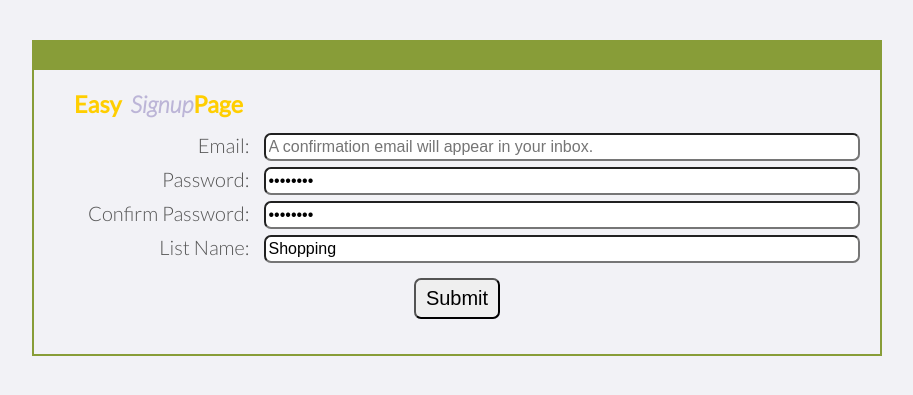
After one commit to TMurvihillPortfolio/frecenctlistportfolio, a PHP site: page /signup.php in a window 1280 px wide. The commit adds this page. Shown: the top 395 px of the page, without its empty margins (183-1096 px from the left). Run offline with PHP 8.4, Linux system fonts and the light colour scheme; some libraries are stand-ins or nearby versions.

Commit message:
signup sending email

```diff
--- a/index.php
+++ b/index.php
@@ -17,7 +17,7 @@
         $inputEmail = $_POST['email'];
 
         try {
-            $splQuery = "SELECT * FROM user WHERE email = :email";
+            $splQuery = "SELECT * FROM users WHERE email = :email";
             $statement = $db->prepare($splQuery);
             $statement->execute(array(':email'=>$inputEmail));
 
--- a/logout.php
+++ b/logout.php
@@ -2,3 +2,4 @@
 <?php include 'php/reusables/helpers.php'; ?>
 <?php
 logout();
+header('Location: index.php');
--- a/php/config/config.php
+++ b/php/config/config.php
@@ -1,4 +1,6 @@
 <?php
+
+    $rootDirectory = 'https://www.take2tech.ca/TTT/MyProjects/FrecencyListPHP/';
     //for database connection
     $driver = 'mysql';
     $host = 'localhost:3306';
--- a/php/reusables/helpers.php
+++ b/php/reusables/helpers.php
@@ -86,6 +86,6 @@
             unset($_SESSION['id']);
             session_destroy();
         }
-        header('Location: index.php');
+
     }
 ?>
--- a/sass/abstracts/_base.scss
+++ b/sass/abstracts/_base.scss
@@ -8,8 +8,7 @@ html {
     //This defines what our default font is in rems. We decided we wanted 1 rem to default to = 10px.
     //We chose 10px for ease of conversion from px to rem
     font-size: 62.5%; // 1 rem = 10px or 10px/16px = 62.5%
-    //background-color: $colorSecondaryLight;
-    background-color: tomato;
+    background-color: $colorGreyLightSecondary;
     color: #555;
     font-family: 'Lato', 'Arial', san-serif;
     font-size: 20px;
--- a/sass/abstracts/_variables.scss
+++ b/sass/abstracts/_variables.scss
@@ -8,3 +8,5 @@ $colorGreyLightSecondary: #F2F2F6;
 $colorTertiary:	#889D38;
 $colorTertiaryLight: #DBEC9E ;
 $colorTertiaryDark: #405103;
+
+$colorGreyLightPrimary: #fcfcfc;
--- /dev/null
+++ b/sass/components/_signup.scss
@@ -0,0 +1,36 @@
+.signup {
+    width: 80%;
+    max-width: 850px;
+    margin: auto;
+    margin-top: 40px;
+    &__line1 {
+        color: $colorPrimary;
+        margin-bottom: 15px;
+        margin-left: 20px;
+        &>h3>span {
+            font-style: italic;
+        }
+    }
+    &__form--email,
+    &__form--password,
+    &__form--listName {
+        display: flex;
+        margin-bottom: 6px;
+        &>label {
+            flex: 2;
+            text-align: right;
+            padding-right: 14px;
+        }
+        &>input {
+            flex: 6;
+            font-size: 16px;
+            border-radius: 7px;
+            padding: 3px;
+        }
+    }
+    &__form--submit>input {
+        display: block;
+        margin: 15px auto;
+        font-size: 20px;
+    }
+}
--- a/sass/main.scss
+++ b/sass/main.scss
@@ -7,3 +7,4 @@
 @import 'components/navigation';
 @import 'components/list';
 @import 'components/login';
+@import 'components/signup';
--- /dev/null
+++ b/signup.php
@@ -0,0 +1,141 @@
+<?php include 'php/config/config.php'; ?>
+<?php include 'php/classes/Database.php'; ?>
+<?php include 'php/reusables/helpers.php'; ?>
+<?php
+    if (isset($_POST['signupBtn'])) {
+        //double-check session variables are cleared
+        if (isset($_SESSION['id'])) {
+            session_start();
+            logout();
+        }
+        //collect form data and store in variables
+        $email = $_POST['email'];
+        $password = $_POST['password'];
+        $confirmPassword = $_POST['confirmPassword'];
+        $hashed_password = password_hash($password, PASSWORD_DEFAULT);
+        $piggyBankName = $_POST['listName'];
+        $isDefault = TRUE;
+        $piggyUserId = NULL;
+
+        if ($password == $confirmPassword) {
+            //check if email + name exists
+
+            $sqlQuery = "SELECT * FROM users WHERE email= :email";
+            $statement = $db->prepare($sqlQuery);
+            $statement->execute(array(':email'=> $email));
+
+            if (!$piggyUserRow = $statement->fetch()) {
+                try {
+                    //insert user
+                    $sqlInsert = "INSERT INTO users (email, password)
+                    VALUES (:email, :password)";
+                    $statement = $db->prepare($sqlInsert);
+                    $statement->execute(array(':email' => $email, ':password' => $hashed_password));
+
+                    if($statement->rowCount() == 1){
+                        $listUserId = $db->lastInsertId();
+                        $encodeUserId = base64_encode("encodeuserid{$listUserId}");
+
+                        // NOT YET IMPLEMENTED -- INSERT FIRST LIST INTO LIST TABLE
+                        // try {
+                        //     //insert first piggy bank
+                        //     $sqlInsert = "INSERT INTO piggybanks (piggyUser, piggyBankName, piggyBankOwner, isDefault)
+                        //     VALUES (:piggyUser, :piggyBankName, :piggyBankOwner, :isDefault)";
+                        //     $statement = $db->prepare($sqlInsert);
+                        //     $statement->execute(array(':piggyUser' => $piggyUserId, ':piggyBankName' => $piggyBankName, ':piggyBankOwner' => $piggyBankOwner, ':isDefault' => $isDefault));
+                        //     $result = "Registration Successful";
+
+                        // } catch (PDOException $ex) {
+                        //     $result = "An error occurred entering your first piggy bank: ".$ex;
+                        // }
+
+                        //prepare email body
+
+                        $mail_body = '<html>
+                            <body style="color:#C76978; font-family: Lato, Arial, Helvetica, sans-serif;
+                                                line-height:1.8em;">
+                            <h2>Message from Frecency<span style="color:#D9AE5C;">List</span></h2>
+                            <p>Dear Frecency List user,<br><br>Thank you for registering, please click on the link below to
+                                confirm your email address</p>
+                            <p style="text-decoration: underline; font-size: 24px;"><a style="color:#D9AE5C;" href='.$rootDirectory.'activate.php?id='.$encodeUserId.'"> Confirm Email</a></p>
+                            <p><strong>&copy;2018 <a href="https://take2tech.ca" style="color:#D9AE5C;text-decoration: underline;">take2tech.ca</strong></p>
+                            </body>
+                            </html>';
+
+                        $subject = "Message from 'Frecency' List";
+                        $headers = "From: 'Frecency' List.--User Signup" . "\r\n";
+                        $headers .= "MIME-Version: 1.0" . "\r\n";
+                        $headers .= "Content-type:text/html;charset=UTF-8" . "\r\n";
+
+                        //Error Handling for PHPMailer
+                        if(!mail($email, $subject, $mail_body, $headers)){
+                            $result = "Email send failed.";
+                        }
+                        else{
+                            $result = "Registration Successful. Please check email for confirmation link.";
+                        }
+                    }
+
+                } catch (PDOException $ex) {
+                    $result = "An error occurred entering a new user: ".$ex;
+                }
+
+            }else{
+                $result="Account email already exists. Please use another email.";
+            }
+        } else {
+            $result = "Passwords do not match. Please try again.";
+        }
+    }
+?>
+<!DOCTYPE html>
+<html lang="en">
+<head>
+    <meta charset="UTF-8">
+    <meta name="viewport" content="width=device-width, initial-scale=1.0">
+    <meta http-equiv="X-UA-Compatible" content="ie=edge">
+
+    <link href="https://fonts.googleapis.com/css?family=Lato:100,300,300i,400" rel="stylesheet">
+    <link rel="shortcut icon" href="img/favicon.png">
+    <link rel="stylesheet" type="text/css" href="css/style.css">
+
+    <title>'Frecent' ListMaker</title>
+
+</head>
+<body>
+    <?php if (isset($result)) : ?>
+        <div class="signatureBox">
+            <p style="color: tomato;"><?php echo isset($result) ? $result : ''; ?></p>
+        </div>
+    <?php endif; ?>
+    <div class="signup signatureBox">
+        <div class="signup__line1">
+            <h3>Easy&nbsp;&nbsp;<span>Signup</span>Page
+            </h3>
+        </div>
+
+        <form action="signup.php" method="post" class="signup__form">
+
+            <div class="signup__form--email">
+                <label for="email">Email: </label>
+                <input name="email" type="email" placeholder="A confirmation email will appear in your inbox." required>
+            </div>
+            <div class="signup__form--password">
+                <label for="password">Password: </label>
+                <input name="password" type="password" value='password' required>
+            </div>
+            <div class="signup__form--password">
+                <label for="confirmPassword">Confirm Password: </label>
+                <input name="confirmPassword" type="password" value='password' required>
+            </div>
+            <div class="signup__form--listName">
+                <label for="listName">List Name: </label>
+                <input name="listName" type="text" value='Shopping' placeholder="For example 'shopping' or 'What to pack'" >
+            </div>
+            <div class="signup__form--submit">
+                <input type="submit" name="signupBtn" class="btn" value="Submit"/>
+            </div>
+        </form>
+    </div>
+</body>
+</html>
```
Also changed, not shown: css/style.compiled.css (+29 -1 lines), css/style.prefix.css (+30 -2 lines), css/style.css.
